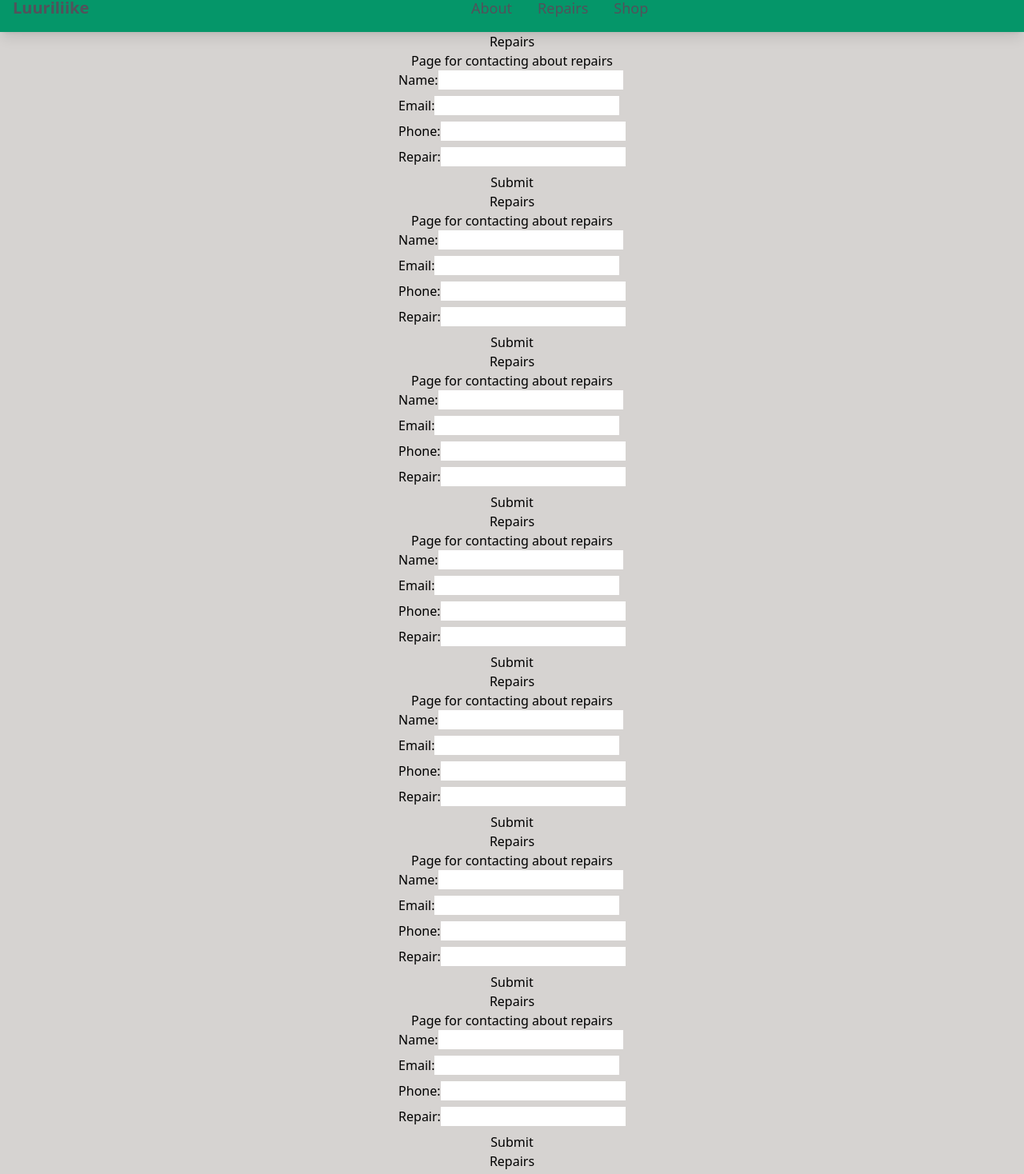
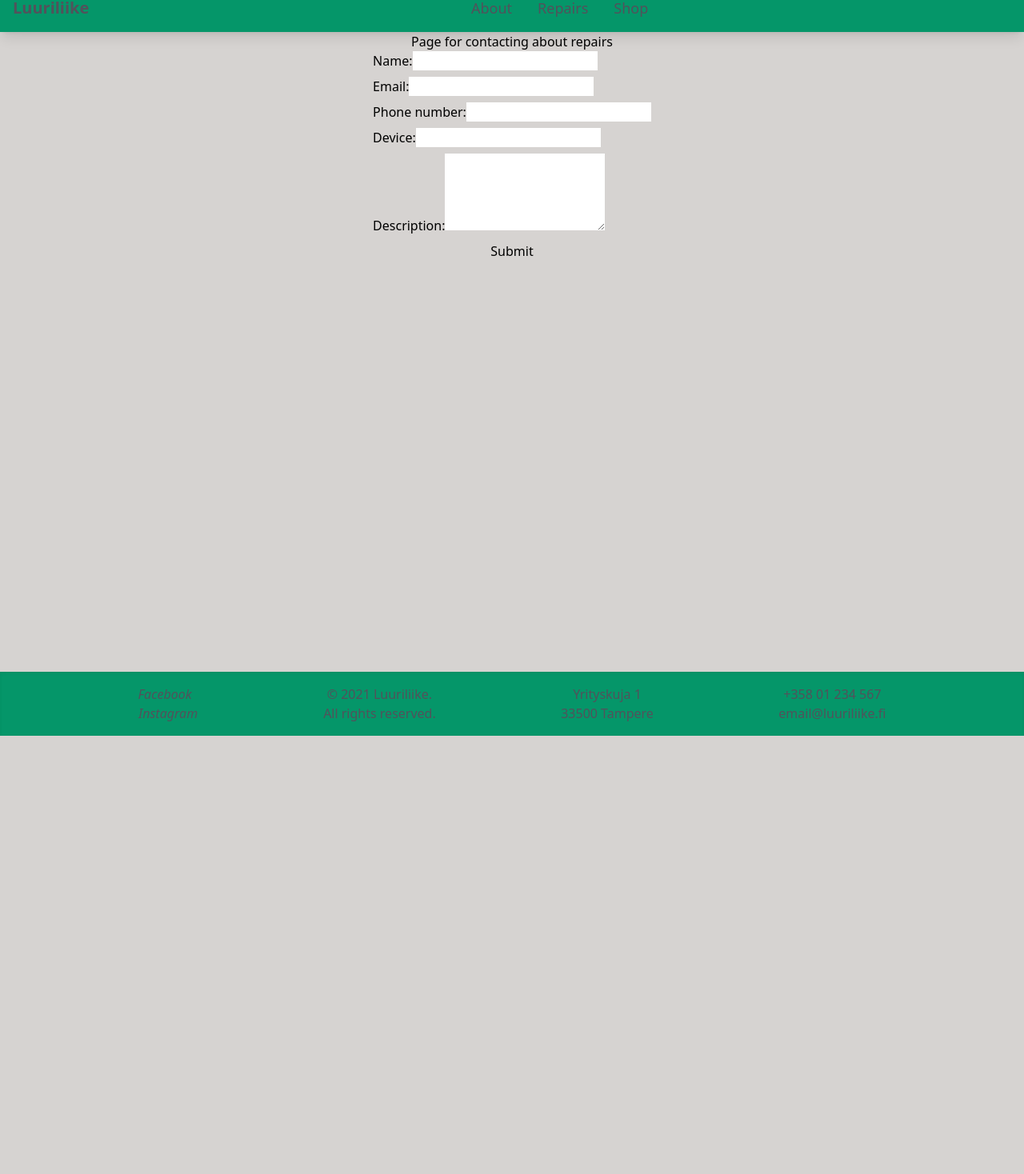
Before and after one commit to tkiviniemi/luuriliike, a React (Vite) app: page /pages/Repairs in a window 1280 px wide. Shown: the part 20-1488 px from the top of the page at 80% size. After the commit the page ends 940 px from the top, so only its background shows below. Built offline with nearby package versions, Linux system fonts and the light colour scheme.

Commit message:
Repair request form post to database

```diff
--- a/src/components/Footer.jsx
+++ b/src/components/Footer.jsx
@@ -1,15 +1,15 @@
 const Footer = () => {
   return (
     <footer className="bg-emerald-600 p-4 w-full shadow-inner">
-      <div className="flex justify-evenly text-zinc-600">
-        <socials className="flex flex-col">
+      <div className="flex justify-evenly text-zinc-600 text-center">
+        <div className="flex flex-col">
           <a href="https://www.facebook.com/">
             <i className="hover:text-stone-200 mr-2">Facebook</i>
           </a>
           <a href="https://www.instagram.com/">
             <i className="hover:text-stone-200">Instagram</i>
           </a>
-        </socials>
+        </div>
         <div className="flex flex-col">
           <p className=" ">&copy; 2021 Luuriliike.</p>
           <p className=" ">All rights reserved.</p>
--- a/src/components/RepairForm.jsx
+++ b/src/components/RepairForm.jsx
@@ -1,29 +1,56 @@
-const RepairForm = ({ repair, onSubmit }) => {
+import { useRef } from "react";
+
+const RepairForm = (props) => {
+  const nameRef = useRef("");
+  const emailRef = useRef("");
+  const phoneNumberRef = useRef("");
+  const deviceRef = useRef("");
+  const descriptionRef = useRef("");
+
+  const submitHandler = async (event) => {
+    event.preventDefault();
+    const repair = {
+      name: nameRef.current.value,
+      email: emailRef.current.value,
+      phoneNumber: phoneNumberRef.current.value,
+      device: deviceRef.current.value,
+      description: descriptionRef.current.value,
+    };
+
+    props.onRequestSubmit(repair);
+
+    nameRef.current.value = "";
+    emailRef.current.value = "";
+    phoneNumberRef.current.value = "";
+    deviceRef.current.value = "";
+    descriptionRef.current.value = "";
+  };
+
   return (
     <div className="flex flex-col items-center">
-      <h1>Repairs</h1>
       <p>Page for contacting about repairs</p>
-      <form className="flex flex-col gap-2">
+      <form className="flex flex-col gap-2" onSubmit={submitHandler}>
         <label>
           Name:
-          <input type="text" name="name" />
+          <input type="text" ref={nameRef} />
         </label>
         <label>
           Email:
-          <input type="text" name="email" />
+          <input type="text" ref={emailRef} />
         </label>
         <label>
-          Phone:
-          <input type="text" name="phone" />
+          Phone number:
+          <input type="text" ref={phoneNumberRef} />
         </label>
         <label>
-          Repair:
-          <input type="text" name="repair" />
+          Device:
+          <input type="text" ref={deviceRef} />
         </label>
-
-        <button className="" type="submit">
-          Submit
-        </button>
+        <label>
+          Description:
+          <textarea rows="4" ref={descriptionRef} />
+        </label>
+        <button className="">Submit</button>
       </form>
     </div>
   );
--- a/src/pages/Repairs.jsx
+++ b/src/pages/Repairs.jsx
@@ -3,19 +3,26 @@
 import RepairForm from "../components/RepairForm";
 
 const Repairs = () => {
+  // Handler for POSTing the form data to Firebase database
+
+  const repairRequestHandler = async (repair) => {
+    const response = await fetch(
+      "https://luuriliike-default-rtdb.europe-west1.firebasedatabase.app/repairs.json",
+      {
+        method: "POST",
+        headers: {
+          "Content-Type": "application/json",
+        },
+        body: JSON.stringify(repair),
+      }
+    );
+    const data = await response.json();
+    console.log(data);
+  };
+
   return (
-    <div>
-      <RepairForm />
-      <RepairForm />
-      <RepairForm />
-      <RepairForm />
-      <RepairForm />
-      <RepairForm />
-      <RepairForm />
-      <RepairForm />
-      <RepairForm />
-      <RepairForm />
-      <RepairForm />
+    <div className="h-screen ">
+      <RepairForm onRequestSubmit={repairRequestHandler} />
     </div>
   );
 };
```
